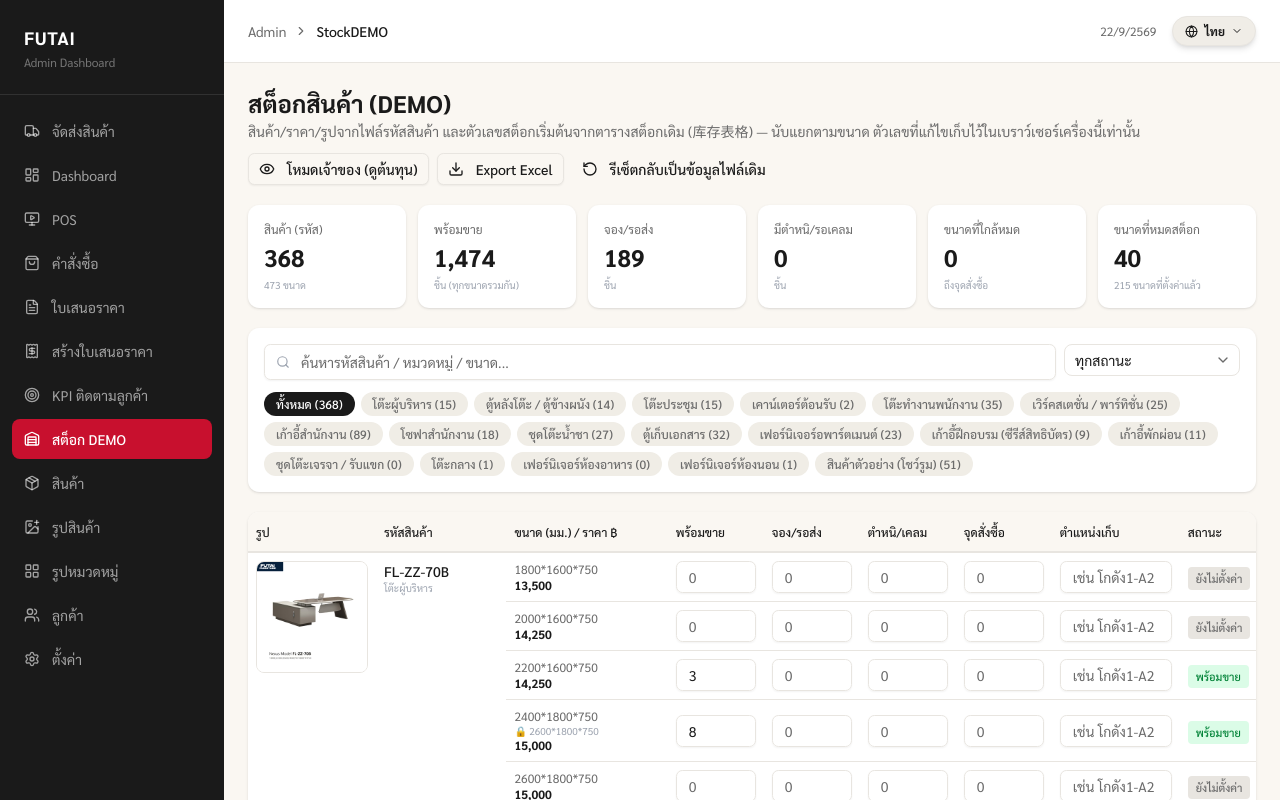
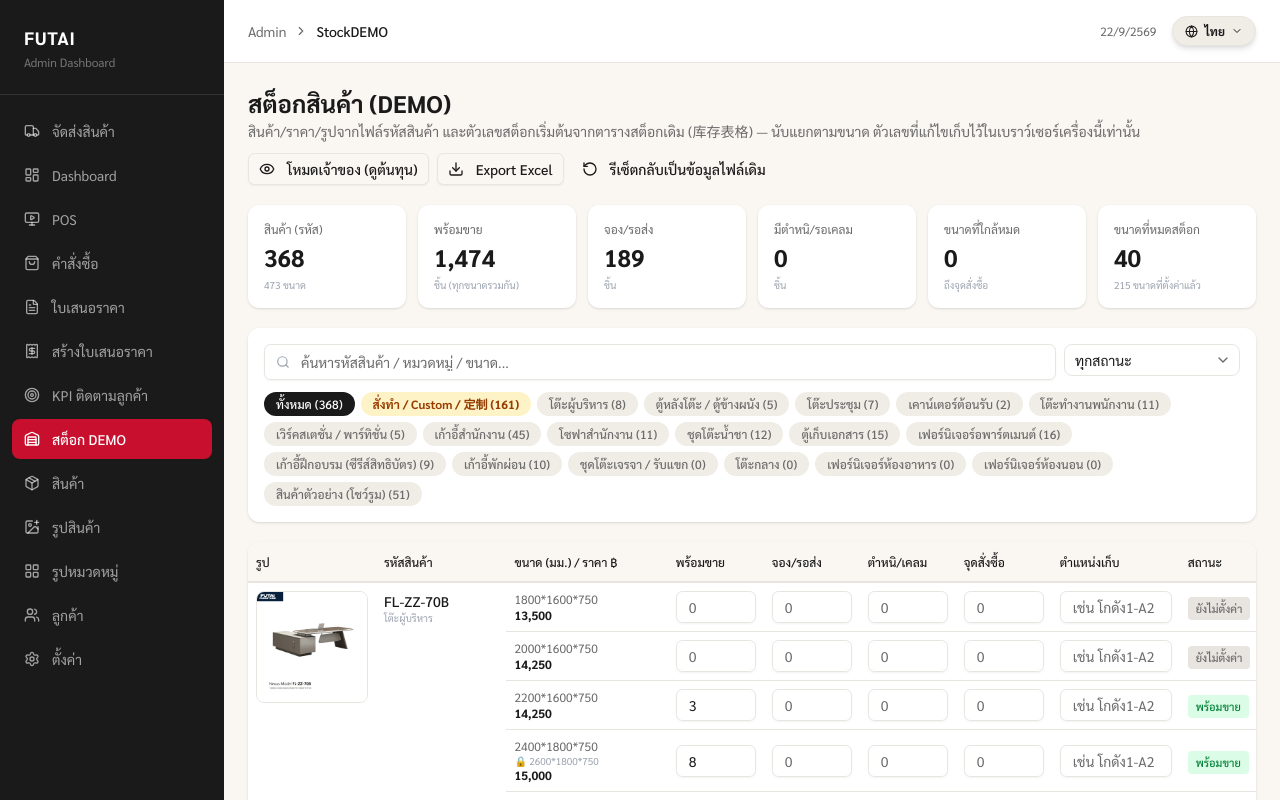
Before and after one commit to futaifurnitureBKK/futai-furniture, a Next.js app: page /admin/StockDEMO in a window 1280 px wide. Shown: the top 800 px of the page. Built offline with nearby package versions, Linux system fonts and the light colour scheme.

Commit message:
Group products with no price under a Custom order category

```diff
--- a/src/app/admin/(dashboard)/StockDEMO/page.tsx
+++ b/src/app/admin/(dashboard)/StockDEMO/page.tsx
@@ -81,6 +81,11 @@ const SEED_STOCK: Record<string, VarStock> = Object.fromEntries(
 );
 const emptyProd: ProdInfo = { description: "", color: "", material: "", boxesPerItem: 1 };
 
+// Models with no price on any size are made-to-order / custom — they get their
+// own group instead of sitting in their product category (showroom samples excepted).
+const CUSTOM = "custom";
+const isCustom = (p: Prod) => p.category !== "sample" && p.variants.every((v) => v.price == null);
+
 const vkey = (p: Prod, i: number) => p.variants[i]?.key ?? `${p.no}:${i}`;
 
 type StatusKey = "ok" | "low" | "out" | "untracked";
@@ -162,7 +167,10 @@ export default function StockDemoPage() {
 
   const catCounts = useMemo(() => {
     const m = new Map<string, number>();
-    PRODUCTS.forEach((p) => m.set(p.category, (m.get(p.category) || 0) + 1));
+    PRODUCTS.forEach((p) => {
+      const k = isCustom(p) ? CUSTOM : p.category;
+      m.set(k, (m.get(k) || 0) + 1);
+    });
     return m;
   }, []);
 
@@ -172,7 +180,7 @@ export default function StockDemoPage() {
     const q = query.trim().toLowerCase();
     const out: { p: Prod; idxs: number[] }[] = [];
     for (const p of PRODUCTS) {
-      if (cat !== "all" && p.category !== cat) continue;
+      if (cat === CUSTOM ? !isCustom(p) : cat !== "all" && (p.category !== cat || isCustom(p))) continue;
       if (q) {
         const c = CATEGORIES.find((c) => c.key === p.category);
         const hit =
@@ -378,6 +386,13 @@ export default function StockDemoPage() {
             className={`px-3 py-1 rounded-full text-xs font-medium transition-colors ${cat === "all" ? "bg-[#1A1A1A] text-white" : "bg-[#F0EDE6] text-[#6B6B6B] hover:bg-[#E8E5E0]"}`}
           >
             {t("ทั้งหมด", "All", "全部")} ({PRODUCTS.length})
+          </button>
+          <button
+            type="button"
+            onClick={() => { setCat(CUSTOM); setLimit(PAGE); }}
+            className={`px-3 py-1 rounded-full text-xs font-semibold transition-colors ${cat === CUSTOM ? "bg-amber-600 text-white" : "bg-amber-100 text-amber-800 hover:bg-amber-200"}`}
+          >
+            {t("สั่งทำ / Custom / 定制", "Custom order / 定制", "定制 / Custom")} ({catCounts.get(CUSTOM) ?? 0})
           </button>
           {CATEGORIES.map((c) => (
             <button
```
